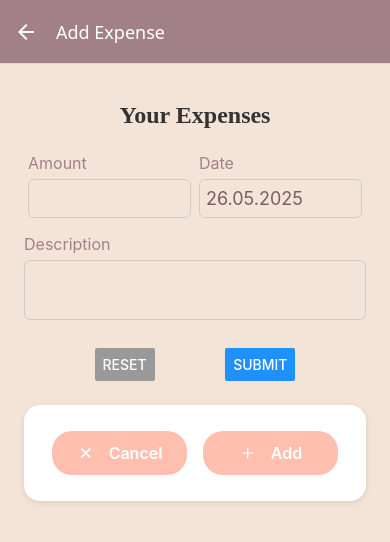
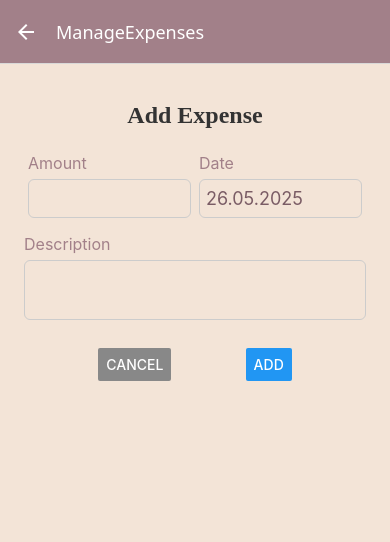
Before and after one commit to Voidcoolis/ExpenseTrackerApp, a React Native app: screen /ManageExpenses in a window 390 px wide. Shown: the top 542 px of the page. Built offline with nearby package versions, Linux system fonts and the light colour scheme.

Commit message:
adjusted the manageExpenses to submit the added expenses & fixed errors

```diff
--- a/components/ExpensesOutput/ManageExpense/ExpenseForm.js
+++ b/components/ExpensesOutput/ManageExpense/ExpenseForm.js
@@ -12,7 +12,7 @@
 import Input from "./Input";
 import { getFormattedDate } from "../../../utilis/date";
 
-function ExpenseForm() {
+function ExpenseForm({ onCancel, onSubmit, isEditing }) {
   const [inputValues, setInputValues] = useState({
     amount: "",
     date: new Date(),
@@ -49,10 +49,13 @@
     setShowPicker(false);
   }
 
-  function validateInputs() {
+  // Allows values like 12.99 or 12,99 to be parsed correctly
+  function submitHandler() {
+    const normalizedAmount = inputValues.amount.replace(",", ".");
+    const amountNumber = parseFloat(normalizedAmount);
+
     const errors = {};
-
-    if (!inputValues.amount || isNaN(inputValues.amount) || +inputValues.amount <= 0) {
+    if (!normalizedAmount || isNaN(amountNumber) || amountNumber <= 0) {
       errors.amount = "Enter a valid amount greater than 0.";
     }
 
@@ -60,33 +63,26 @@
       errors.description = "Description cannot be empty.";
     }
 
-    setInputErrors(errors);
-
-    return Object.keys(errors).length === 0;
-  }
-
-  function submitHandler() {
-    if (!validateInputs()) {
-      Alert.alert("Invalid input", "Please fix the highlighted fields.");
+    if (Object.keys(errors).length > 0) {
+      setInputErrors(errors);
+      Alert.alert("Invalid input", "Please correct the highlighted fields.");
       return;
     }
 
-    Alert.alert("Success", "Expense submitted successfully!");
-    resetForm();
-  }
+    const expenseData = {
+      amount: amountNumber,  // amount : +inputValues.amount,
+      date: inputValues.date,
+      description: inputValues.description.trim(),
+    };
 
-  function resetForm() {
-    setInputValues({
-      amount: "",
-      date: new Date(),
-      description: "",
-    });
-    setInputErrors({});
+    onSubmit(expenseData);
   }
 
   return (
     <View style={styles.form}>
-      <Text style={styles.title}>Your Expenses</Text>
+      <Text style={styles.title}>
+        {isEditing ? "Edit Expense" : "Add Expense"}
+      </Text>
 
       <View style={styles.row}>
         <View style={styles.flexItem}>
@@ -94,7 +90,7 @@
             label="Amount"
             textInputConfig={{
               keyboardType: "decimal-pad",
-              onChangeText: inputChangeHandler.bind(this, "amount"),
+              onChangeText: inputChangeHandler.bind(this, "amount"), // onChangeText: (val) => inputChangeHandler("amount", val),
               value: inputValues.amount,
             }}
             suffix="€"
@@ -147,15 +143,15 @@
         textInputConfig={{
           multiline: true,
           autoCorrect: false,
-          onChangeText: inputChangeHandler.bind(this, "description"),
+          onChangeText: inputChangeHandler.bind(this, "description"),  // onChangeText: (val) => inputChangeHandler("description", val),
           value: inputValues.description,
         }}
         error={inputErrors.description}
       />
 
       <View style={styles.actions}>
-        <Button title="Reset" onPress={resetForm} color="#999" />
-        <Button title="Submit" onPress={submitHandler} color="#1e90ff" />
+        <Button title="Cancel" onPress={onCancel} color="#888" />
+        <Button title={isEditing ? "Update" : "Add"} onPress={submitHandler} />
       </View>
     </View>
   );
--- a/screens/ManageExpenses.js
+++ b/screens/ManageExpenses.js
@@ -1,81 +1,37 @@
-import { useContext, useLayoutEffect } from "react";
-import { StyleSheet, TextInput, View } from "react-native";
-import IconButton from "../components/UI/IconButton";
+import { useContext } from "react";
+import { View, StyleSheet } from "react-native";
+import { useNavigation } from "@react-navigation/native";
+
+import ExpenseForm from "../components/ExpensesOutput/ManageExpense/ExpenseForm";
 import { GlobalStyles } from "../constants/styles";
-import CustomButton from "../components/UI/CustomButton";
 import { ExpensesContext } from "../store/expense-context";
-import ExpenseForm from "../components/ExpensesOutput/ManageExpense/ExpenseForm";
 
-function ManageExpenses({ route, navigation }) {
-  const expensesCtx = useContext(ExpensesContext);
+function ManageExpenses({ route }) {
+  const navigation = useNavigation();
+  const { addExpense, updateExpense } = useContext(ExpensesContext);
 
-  const editedExpenseId = route.params?.expenseId;
-  const isEditing = !!editedExpenseId;
-
-  useLayoutEffect(() => {
-    navigation.setOptions({
-      title: isEditing ? "Edit Expense" : "Add Expense",
-      headerBackTitleVisible: false,
-    });
-  }, [navigation, isEditing]);
-
-  function deleteExpenseHandler() {
-    expensesCtx.deleteExpense(editedExpenseId);
-    navigation.goBack();
-  }
+  const isEditing = !!route?.params?.expenseId;
 
   function cancelHandler() {
     navigation.goBack();
   }
 
-  function confirmHandler() {
+  function submitHandler(expenseData) {
     if (isEditing) {
-      expensesCtx.updateExpense(editedExpenseId, {
-        description: "Test!!!",
-        amount: 112.99,
-        date: new Date("2025-05-24"),
-      });
+      updateExpense(route.params.expenseId, expenseData);
     } else {
-      expensesCtx.addExpense({
-        description: "Test",
-        amount: 19.99,
-        date: new Date("2025-05-23"),
-      });
+      addExpense(expenseData);
     }
     navigation.goBack();
   }
 
   return (
-    <View style={styles.screenContainer}>
-      <ExpenseForm />
-      <View style={styles.buttonsCard}>
-        <CustomButton
-          mode="flat"
-          onPressBtn={cancelHandler}
-          style={styles.button}
-          icon="close"
-        >
-          Cancel
-        </CustomButton>
-        <CustomButton
-          mode="flat"
-          onPressBtn={confirmHandler}
-          style={styles.button}
-          icon={isEditing ? "create" : "add"}
-        >
-          {isEditing ? "Update" : "Add"}
-        </CustomButton>
-
-        {isEditing && (
-          <IconButton
-            icon="trash-outline"
-            color={GlobalStyles.colors.error500}
-            size={30}
-            onPressBtn={deleteExpenseHandler}
-            style={styles.trashIcon}
-          />
-        )}
-      </View>
+    <View style={styles.container}>
+      <ExpenseForm
+        onCancel={cancelHandler}
+        onSubmit={submitHandler}
+        isEditing={isEditing}
+      />
     </View>
   );
 }
@@ -83,31 +39,9 @@
 export default ManageExpenses;
 
 const styles = StyleSheet.create({
-  screenContainer: {
+  container: {
     flex: 1,
     padding: 24,
     backgroundColor: GlobalStyles.colors.primary100,
-    justifyContent: "flex-start",
-  },
-  buttonsCard: {
-    backgroundColor: "white",
-    padding: 20,
-    borderRadius: 16,
-    elevation: 5,
-    shadowColor: "#000",
-    shadowOffset: { width: 0, height: 2 },
-    shadowOpacity: 0.1,
-    shadowRadius: 6,
-    flexDirection: "row",
-    justifyContent: "space-between",
-    alignItems: "center",
-    marginTop: 24,
-  },
-  button: {
-    flex: 1,
-    marginHorizontal: 8,
-  },
-  trashIcon: {
-    marginLeft: 8,
   },
 });
```
